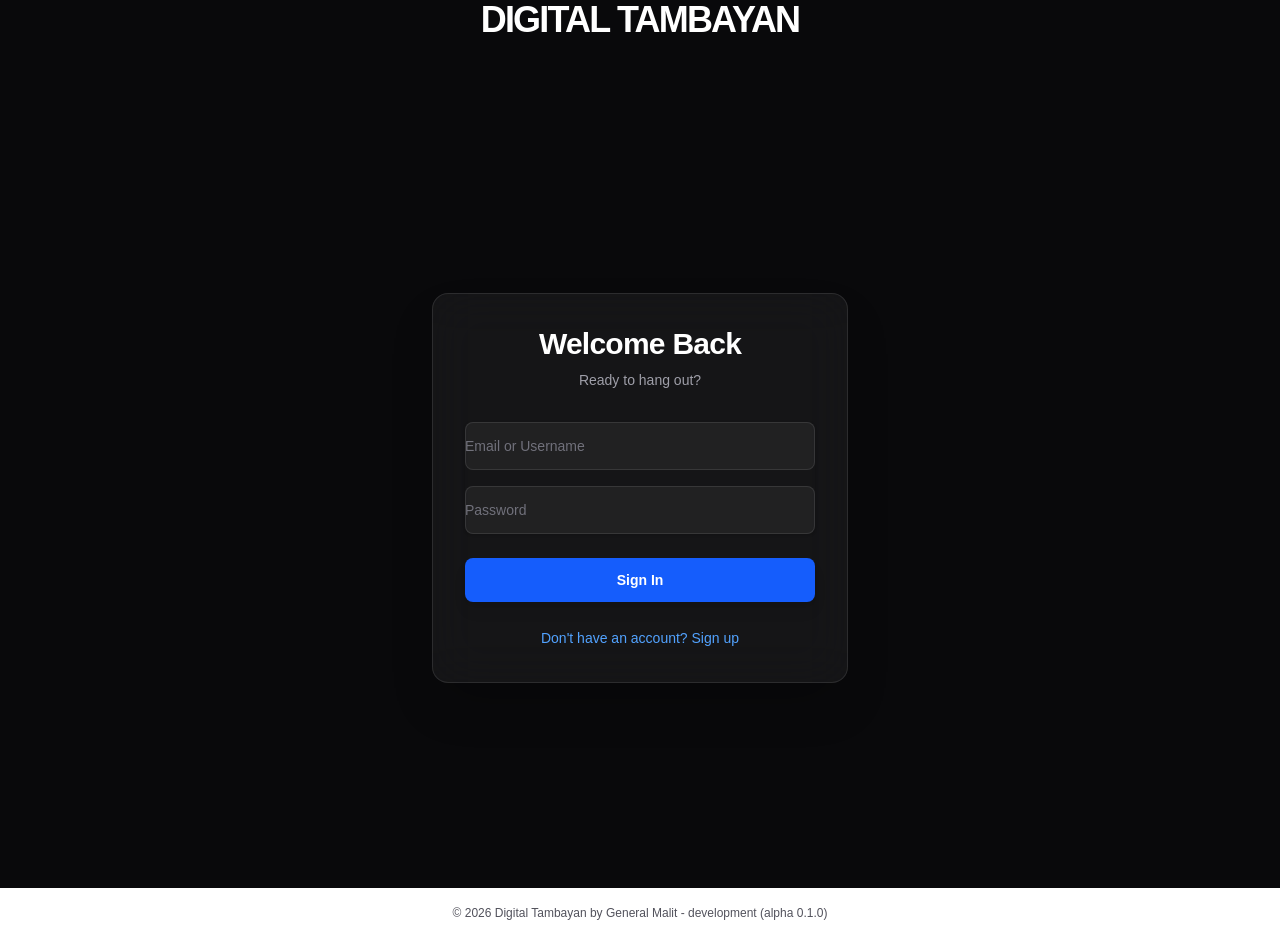
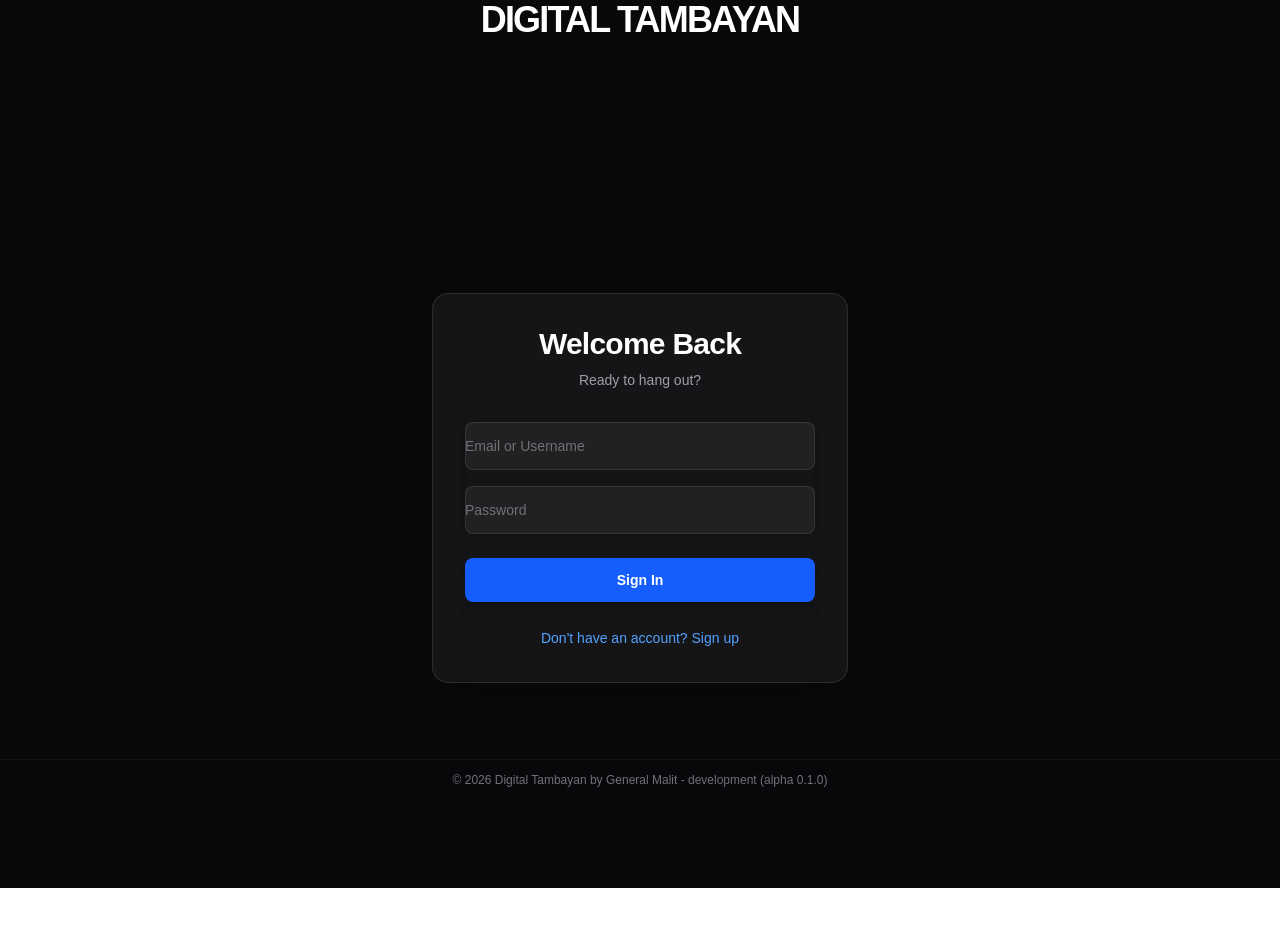
Before and after one commit to GeneralMalit/DigitalTambayan, a Next.js app: page / in a window 1280 px wide. After the commit the page ends 888 px from the top, so only its background shows below. Built offline with nearby package versions, Linux system fonts and the light colour scheme; no server answers.

Commit message:
fixed paddings

```diff
--- a/src/app/layout.tsx
+++ b/src/app/layout.tsx
@@ -31,7 +31,7 @@ export default function RootLayout({
           <main className="flex-1">
             {children}
           </main>
-          <footer className="py-4 text-center text-xs text-zinc-600 border-t border-white/5">
+          <footer className="fixed bottom-0 left-0 right-0 py-3 text-center text-xs text-zinc-500 bg-zinc-950/80 backdrop-blur-sm border-t border-white/5">
             © 2026 Digital Tambayan by General Malit - development (alpha 0.1.0)
           </footer>
         </div>
--- a/src/components/chat/ChatBox.tsx
+++ b/src/components/chat/ChatBox.tsx
@@ -34,7 +34,7 @@ export default function ChatBox({ messages, currentUserId, roomId }: ChatBoxProp
     return (
         <div
             ref={scrollRef}
-            className="h-full w-full overflow-y-auto space-y-4 pr-2 pb-16 scrollbar-thin scrollbar-thumb-white/10 scrollbar-track-transparent"
+            className="h-full w-full overflow-y-auto space-y-4 pr-2 scrollbar-thin scrollbar-thumb-white/10 scrollbar-track-transparent"
         >
             {messages.length === 0 ? (
                 <div className="flex flex-col items-center justify-center h-full text-zinc-500 space-y-2 opacity-50">
```
